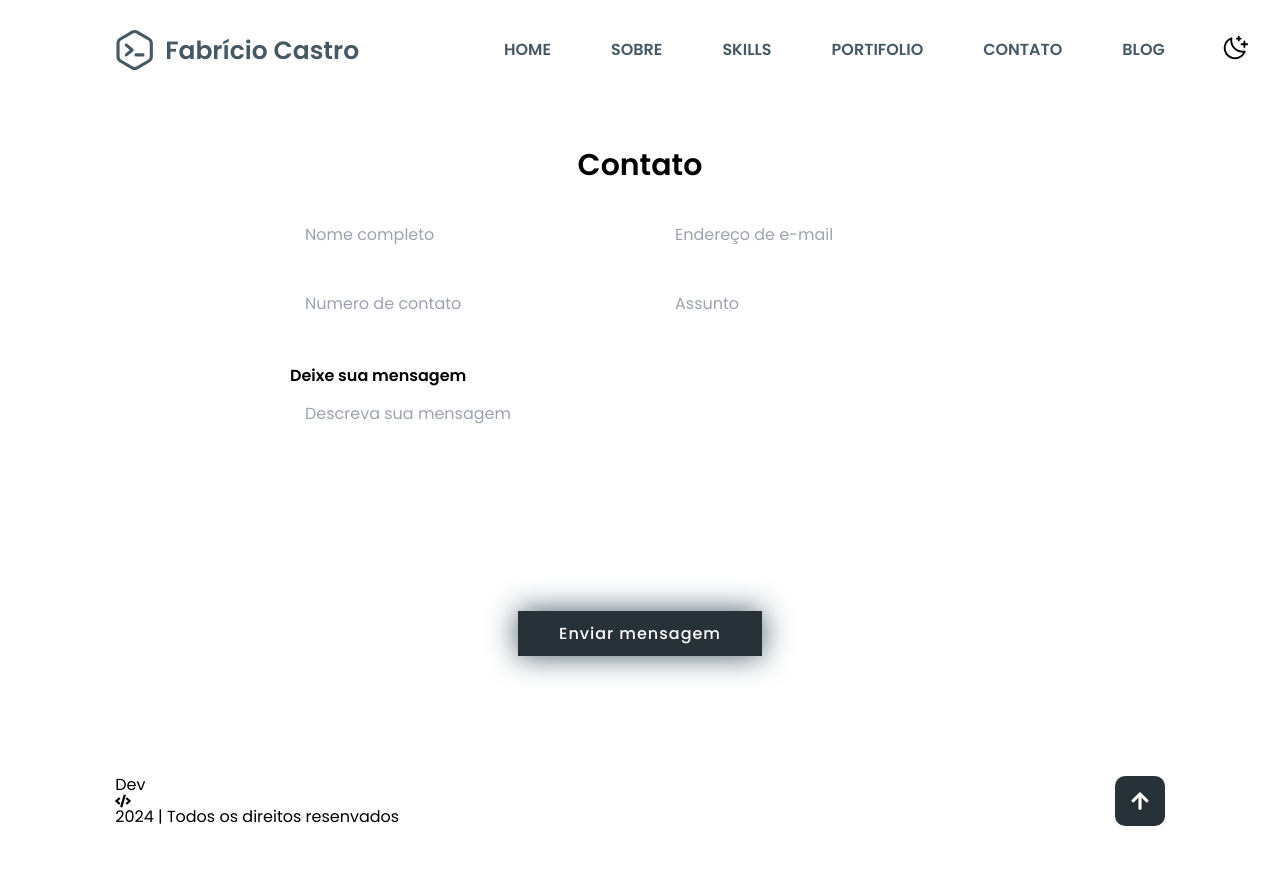
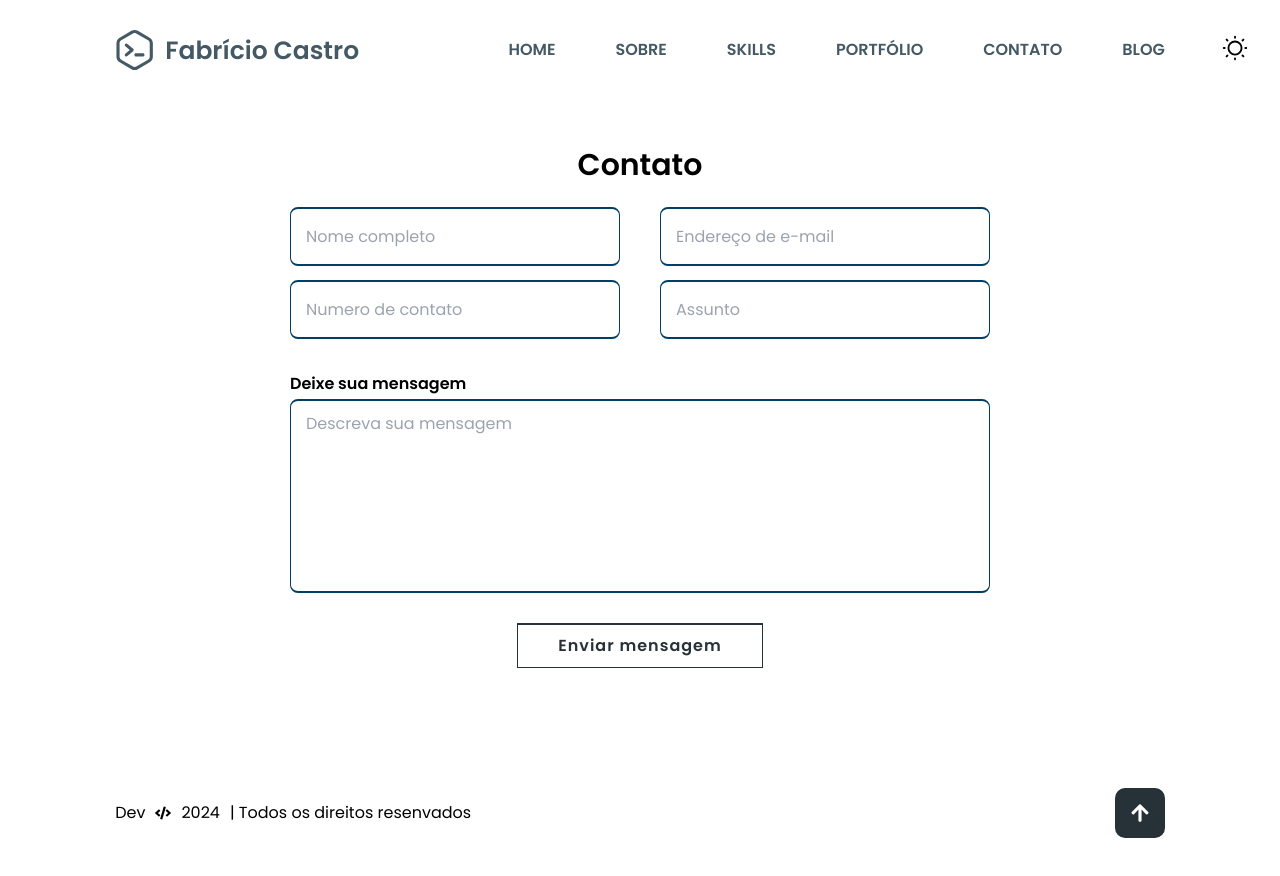
Before and after one commit to fabriciofcastro/fanpage, a Next.js app: page /contact in a window 1280 px wide. Shown: the top 876 px of the page. Built offline with nearby package versions, Linux system fonts and the light colour scheme.

Commit message:
Ajuste footer, page contato

```diff
--- a/src/app/about/page.tsx
+++ b/src/app/about/page.tsx
@@ -21,7 +21,7 @@ const Page = () => {
         <h2 className={ style.heading }> SOBRE <span>MIN</span>  </h2>
         <h3>Front-end developer </h3>
         <p>
-          Sou um entusiasta apaixonado pelo mundo do desenvolvimento front-end. Desde que entrei em contato com a magia da criação de interfaces digitais, tenho buscado incansavelmente aprimorar minhas habilidades e conhecimentos nesta área emocionante além proporcionar conhecimentos paralelos.
+          Sou um entusiasta apaixonado pelo mundo do desenvolvimento front-end. Desde que entrei em contato com a magia da criação de interfaces digitais, tenho buscado incansavelmente aprimorar minhas habilidades e conhecimentos nesta área  emocionante além proporcionar conhecimentos paralelos.
           </p>
           <p>
           Minha jornada começou com um fascínio pelo design e pela interatividade dos sites que eu visitava, o que me levou a explorar o universo do desenvolvimento web. Desde então, mergulhei de cabeça em aprender as linguagens fundamentais, como HTML, CSS e JavaScript, Reactjs, Nextjs absorvendo tudo o que podia por meio de cursos online, projetos pessoais e experiências práticas.
--- a/src/app/contact/blog/page.tsx
+++ /dev/null
@@ -1,21 +0,0 @@
-import { Metadata } from 'next'
-import React from 'react'
-
-export const metadata: Metadata = {
-  title: "Blog de tecnoligia",
-  description: "Bem-vindos ao blog! Aqui você ficará informado sobre o munda da tecnologia."
-}
-
-const Blog = () => {
-  return (
-    <div>
-
-        <h1>Blog sobre tecnologia</h1>
-
-        <h3>Em breve</h3>
-      <p>Conteúdos adversos do mundo da tecnologia</p>
-      </div>
-  )
-}
-
-export default Blog
--- a/src/app/contact/contact.module.css
+++ b/src/app/contact/contact.module.css
@@ -28,6 +28,27 @@
   left: 0;
   font-size: .1px;
   visibility: collapse;
+}
+
+.form .input_box input {
+  border-top: 0.2rem solid;
+  border-left: .1rem solid;
+  border-right: .1rem solid;
+  border-bottom: .2rem solid;
+}
+
+.form .input_box input:hover {
+  border-top: 0.2rem solid #0059ff;
+    border-left: .1rem solid #0059ff;
+    border-right: .1rem solid #0059ff;
+    border-bottom: .2rem solid #0059ff;
+}
+
+.form .input_box input:focus {
+  border-top: 0.2rem solid #0059ff;
+    border-left: .1rem solid #0059ff;
+    border-right: .1rem solid #0059ff;
+    border-bottom: .2rem solid #0059ff;
 }
 
 .contact .form .input_box {
@@ -62,27 +83,28 @@
 
 .form textarea {
   resize: none;
+  border-top: 0.2rem solid;
+    border-left: .1rem solid;
+    border-right: .1rem solid;
+    border-bottom: .2rem solid;
+  }
+
+  .form textarea:hover {
+    border-top: 0.2rem solid #0059ff;
+    border-left: .1rem solid #0059ff;
+    border-right: .1rem solid #0059ff;
+    border-bottom: .2rem solid #0059ff;
+  }
+
+  .form textarea:focus {
+    border-top: 0.2rem solid #0059ff;
+    border-left: .1rem solid #0059ff;
+    border-right: .1rem solid #0059ff;
+    border-bottom: .2rem solid #0059ff;
 }
 
 .btn{
   padding: 1.3rem 4rem;
-  background-color: var(--secondary-color-text);
-  width: max-content;
-  box-shadow: 0 0 3rem var(--primary-color-text);
-  color: #fff;
-  letter-spacing: .1rem;
-  font-size: 1.6rem;
-  transition: .5s ease;
-  font-weight: 500;
-  border-top: 2px solid transparent;
-  border-right: 1px solid transparent;
-  border-left: 1px solid transparent;
-  border-bottom: 1px solid transparent;
-  margin-top: 2rem;
-}
-
-.btn:hover {
-  box-shadow: none;
   background-color: transparent;
   border-bottom: 1px solid var(--secondary-color-text);
   border-top: 2px solid var(--secondary-color-text);
@@ -90,4 +112,18 @@
   border-right: 1px solid var(--secondary-color-text);
   color: var(--secondary-color-text);
   cursor: pointer;
+  font-weight: 600;
+    margin-top: 2rem;
+    font-size: 1.6rem;
+    letter-spacing: .1rem;
+    transition: .5s ease;
+  }
+
+  .btn:hover {
+    background-color: var(--secondary-color-text);
+    color: #fff;
+    border-top: 0.2rem solid #0059ff;
+    border-left: .1rem solid #0059ff;
+    border-right: .1rem solid #0059ff;
+    border-bottom: .2rem solid #0059ff;
 }
--- a/src/app/contact/page.tsx
+++ b/src/app/contact/page.tsx
@@ -12,6 +12,7 @@ const Contact = () => {
       <h2>Contato</h2>
 
       <form method="POST" action="https://formsubmit.co/fabriciofeitosacastro@gmail.com" className={ style.form }>
+
         <input type="hidden" name="_next" value="https://www.fabriciofcastro.com.br/contact/sucesso" />
         <input type="hidden" name="_autoresponse" value="Recebi sua menssagem em breve retornarei" />
         <div className={ style.input_box }>
--- a/src/pages/footer/Footer.tsx
+++ b/src/pages/footer/Footer.tsx
@@ -10,9 +10,10 @@ const Footer = () => {
   return (
     <footer className={ style.footer } >
       <section className={ style.footer_text }>
-        <p>
-          Dev  <FaCode /> { date.getFullYear() } | Todos os direitos resenvados
-        </p>
+        <span> Dev  </span>
+        <FaCode /> <span>{ date.getFullYear() }</span>
+        <span>| Todos os direitos resenvados</span>
+
       </section>
       <section className={ style.iconTop } id="#top">
         <Link href="/" className={style.ir_top}>
--- a/src/pages/footer/footer.module.css
+++ b/src/pages/footer/footer.module.css
@@ -2,11 +2,13 @@
   display: flex;
   justify-content: space-between;
   align-items: center;
-  flex-wrap: wrap;
   padding: 5rem 9%;
-  row-gap: 2rem;
-  height: 13rem;
-  column-gap: 2rem;
+  gap: 2rem;
+}
+
+.footer_text {
+  display: flex;
+  gap: 1rem;
 }
 
 .iconTop {
--- a/src/pages/header/Header.tsx
+++ b/src/pages/header/Header.tsx
@@ -14,7 +14,7 @@ import { useTheme } from "next-themes";
 const Header = () => {
 
 
-  const [isLightDark, setIsLightDark] = useState(() => false)
+  const [isLightDark, setIsLightDark] = useState(() => true)
   const [isMenu, setIsMenu] = useState(() => false)
   const { setTheme } = useTheme()
 
@@ -22,23 +22,18 @@ const Header = () => {
     setIsMenu((menu) => !menu)
   }
 
-  function light() {
+  function lightDark() {
+    isLightDark ? setTheme("light") : setTheme("dark")
     setIsLightDark((isLightDark) => !isLightDark)
-    setTheme("dark")
-
   }
 
-  function dark() {
 
-    setTheme("light")
-    setIsLightDark((isLightDark) => !isLightDark)
-  }
 
   return (
     <header className={ `${style.header}` }>
       <div className={ style.logo }>
         <Link href="/" >
-          <Image className={ style.logo_image } src={ Logo } alt='LOGO POLIGNO' />
+          <Image className={ style.logo_image } src={ Logo } alt='Logo Hexágono' />
         </Link>
         <Link href="/" className={style.texto_logo} >
           Fabrício Castro
@@ -50,9 +45,9 @@ const Header = () => {
 
       <div className={ style.icontheme }>
 
-        <SunDim className={ `${style.iconlight} ${isLightDark ? style['visibility'] : style['hidden'] }` } onClick={ dark } />
+        <SunDim className={ `${style.iconlight} ${isLightDark ? style['visibility'] : style['hidden']}` } onClick={ lightDark } />
 
-        <MoonStars   className={ `${style.icondark}  ${isLightDark ? style['hidden'] : style['visibility']}` } onClick={ light } />
+        <MoonStars className={ `${style.icondark}  ${isLightDark ? style['hidden'] : style['visibility']}` } onClick={ lightDark } />
 
       </div>
 
@@ -73,7 +68,7 @@ const Header = () => {
             <Link className={ style.Link } href='/#skills'>SKILLS</Link>
           </li>
           <li>
-            <Link className={ style.Link } href='/#portfolio'>PORTIFOLIO</Link>
+            <Link className={ style.Link } href='/#portfolio'>PORTFÓLIO</Link>
           </li>
 
           <li>
```
Also changed, not shown: src/pages/footer/dist/Footer.js (added).
